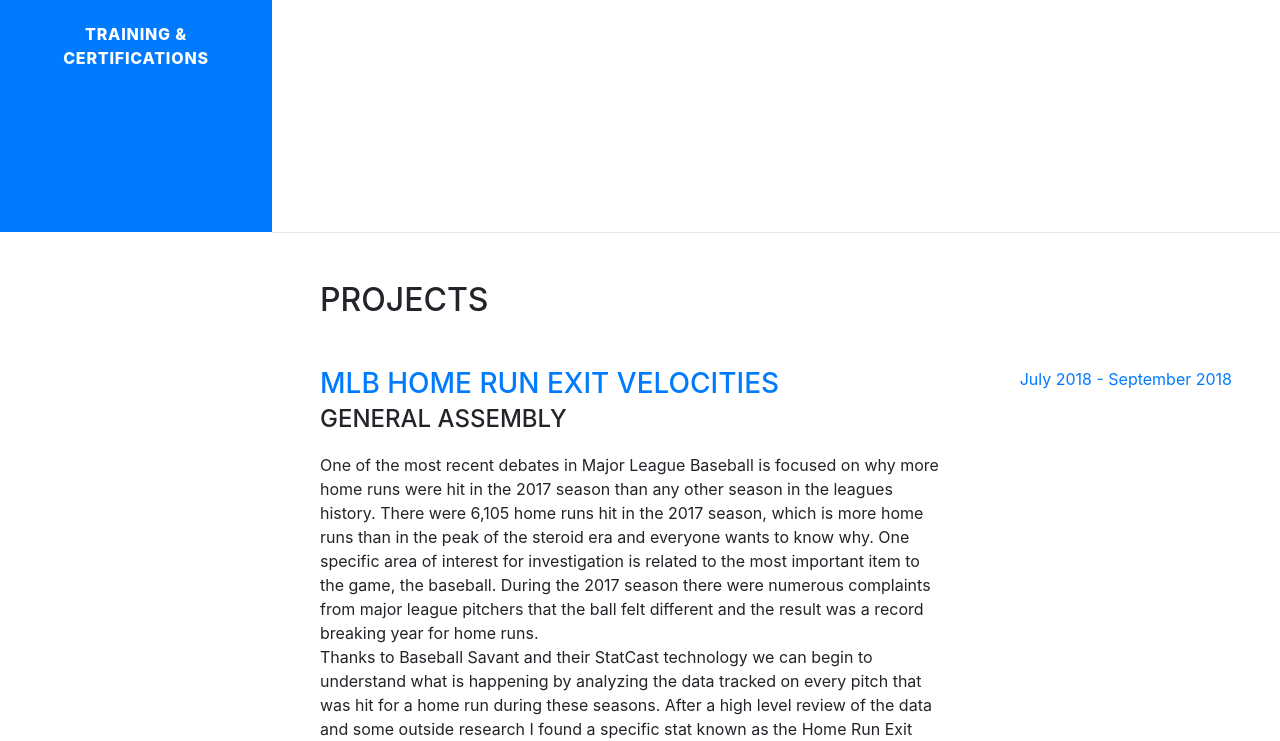
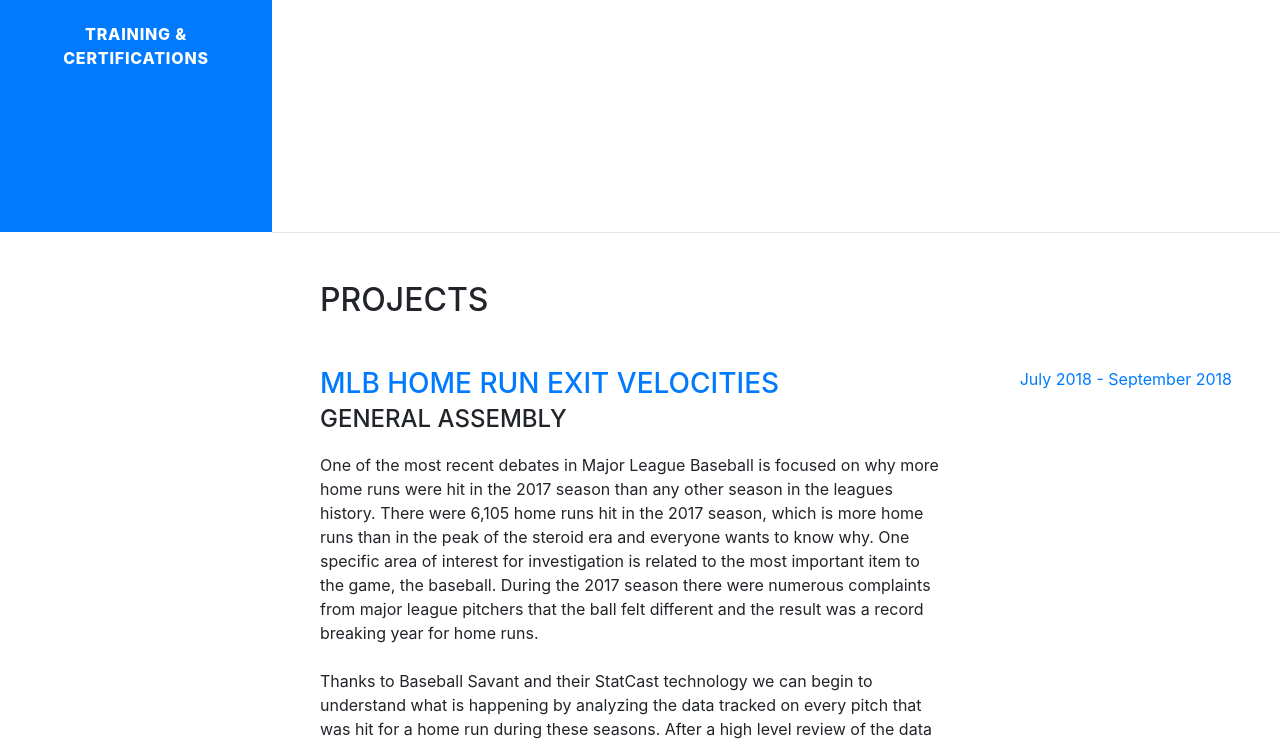
Before and after one commit to datanelson518/datanelson518.github.io, a website with bundled scripts: page index.html in a window 1280 px wide. Shown: the part 568-1309 px from the top of the page. Built offline with nearby package versions, Linux system fonts and the light colour scheme; a web font is replaced by a local one.

Commit message:
update line breaks

```diff
--- a/index.html
+++ b/index.html
@@ -97,14 +97,14 @@
             <div class="resume-content mr-auto">
               <h3 class="mb-0"><a href="https://github.com/datanelson518/MLB_Home_Run_Exit_Velocity" target="_blank">MLB Home Run Exit Velocities</a></h3>
               <div class="subheading mb-3">General Assembly</div>
-              <p>One of the most recent debates in Major League Baseball is focused on why more home runs were hit in the 2017 season than any other season in the leagues history. There were 6,105 home runs hit in the 2017 season, which is more home runs than in the peak of the steroid era and everyone wants to know why. One specific area of interest for investigation is related to the most important item to the game, the baseball. During the 2017 season there were numerous complaints from major league pitchers that the ball felt different and the result was a record breaking year for home runs.<br>
-              Thanks to Baseball Savant and their StatCast technology we can begin to understand what is happening by analyzing the data tracked on every pitch that was hit for a home run during these seasons. After a high level review of the data and some outside research I found a specific stat known as the Home Run Exit Velocity. Home Run Exit Velocity as defined by Baseball Savant is the speed at which the baseball leaves the bat after being hit and it would make sense that an increase in speed would lead to further distance and thus yield a home run.<br>
+              <p>One of the most recent debates in Major League Baseball is focused on why more home runs were hit in the 2017 season than any other season in the leagues history. There were 6,105 home runs hit in the 2017 season, which is more home runs than in the peak of the steroid era and everyone wants to know why. One specific area of interest for investigation is related to the most important item to the game, the baseball. During the 2017 season there were numerous complaints from major league pitchers that the ball felt different and the result was a record breaking year for home runs.<br><br>
+              Thanks to Baseball Savant and their StatCast technology we can begin to understand what is happening by analyzing the data tracked on every pitch that was hit for a home run during these seasons. After a high level review of the data and some outside research I found a specific stat known as the Home Run Exit Velocity. Home Run Exit Velocity as defined by Baseball Savant is the speed at which the baseball leaves the bat after being hit and it would make sense that an increase in speed would lead to further distance and thus yield a home run.<br><br>
               So, using machine learning modeling techniques I will build a production level regression model to draw a conclusion on what features involved in a home run are most influential to the home run exit velocity. The data that will be used to train this model will come from three different aspects:
                 <ol>
                   <li>StatCast pitch data for all home run hits</li>
                   <li>Sample of baseballs used in the 2015, 2016 and 2017 seasons</li>
                   <li>Baseball player personal stats (height, weight, age)</li>
-                </ol><br>
+                </ol><br><br>
               From this model I will draw a conclusion about what are the most influential features contributing to a batters home run exit velocity.</p>
             </div>
             <div class="resume-date text-md-right">
```
